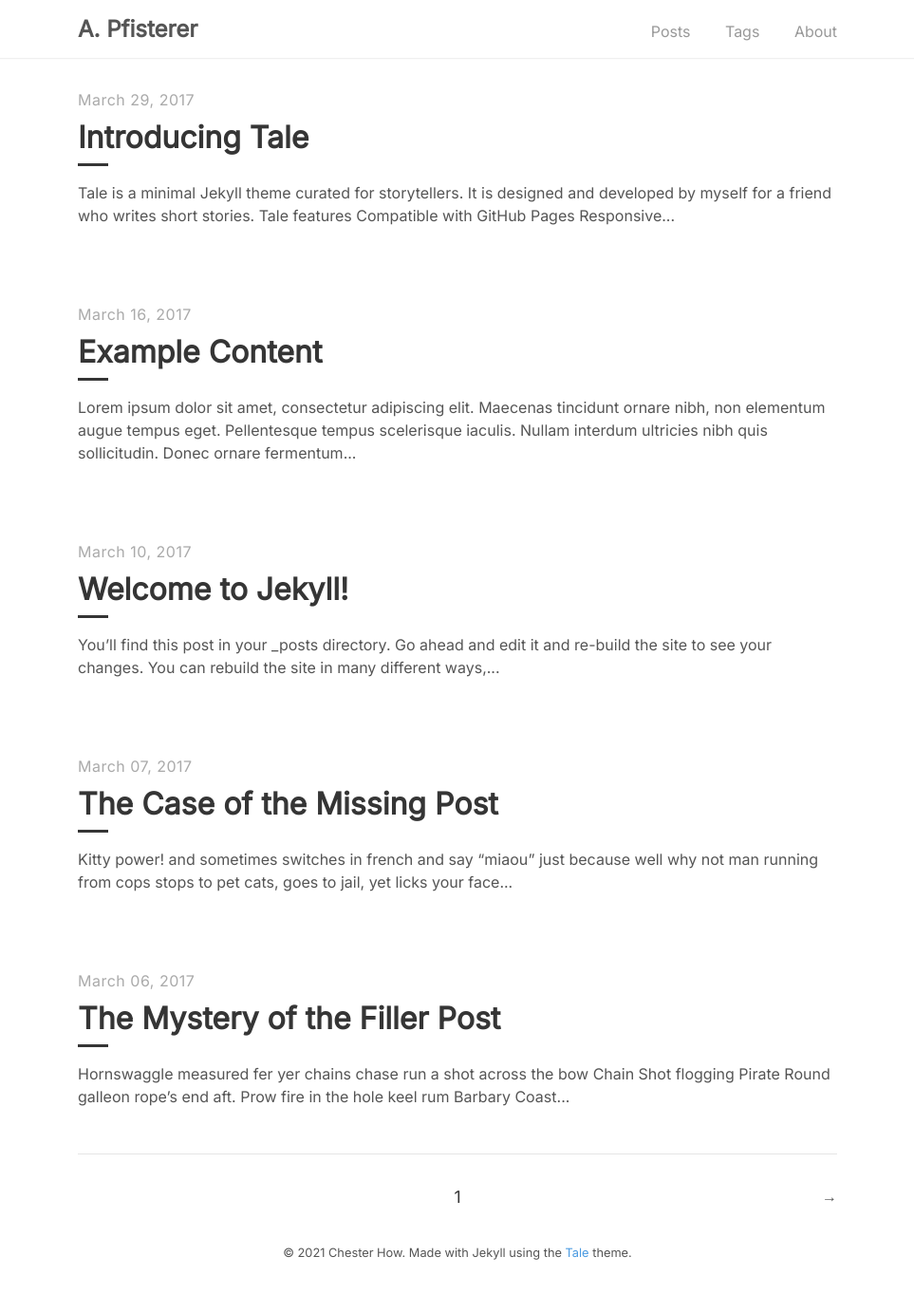
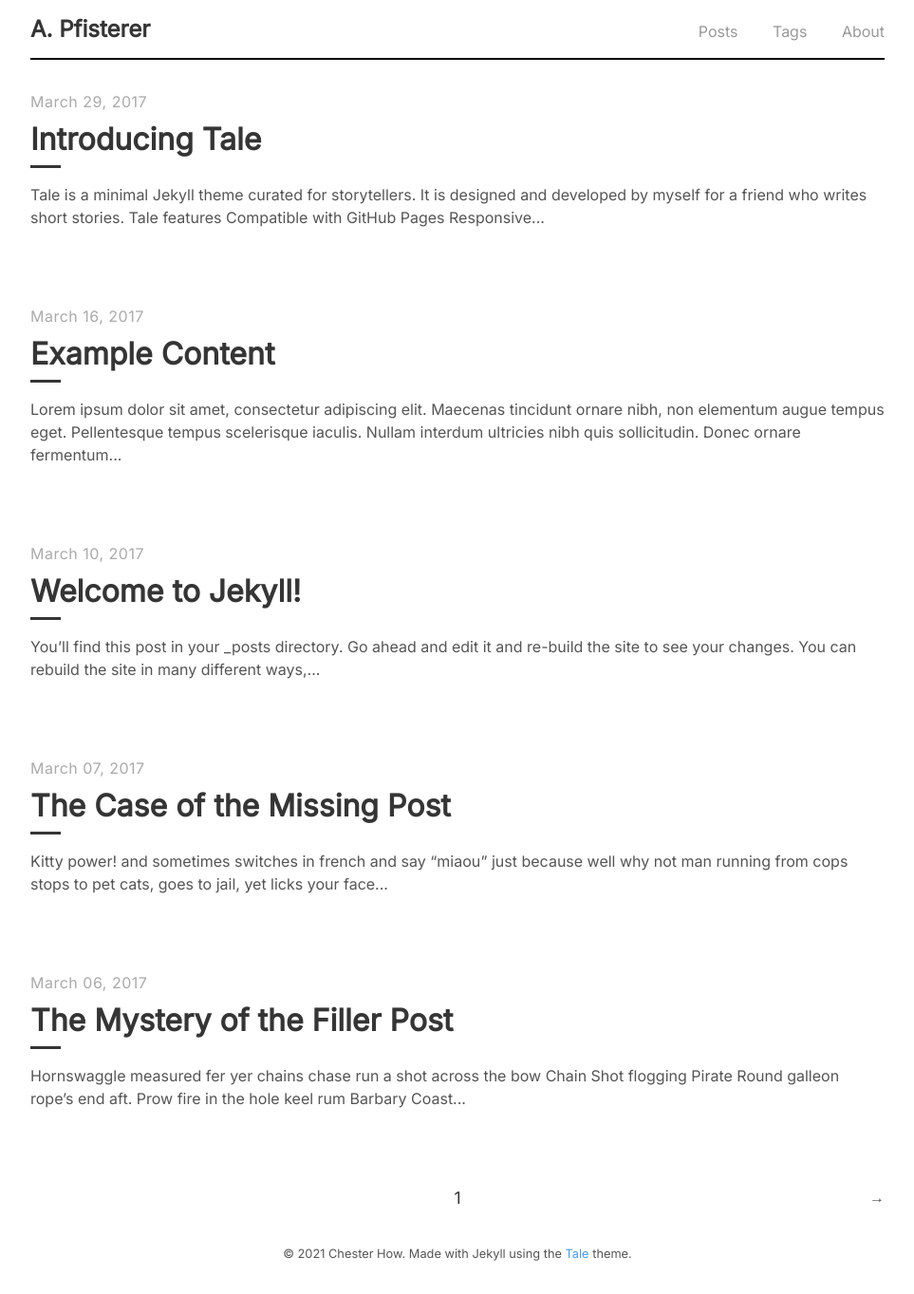
Before and after one commit to adripfi/adripfi.github.io, a Jekyll site: the page built from index.html, in a window 1280 px wide. Shown: the whole page at 95% size, without its empty margins (158-1121 px from the left). Built offline with Jekyll 4.4.1, drawn with Linux system fonts in a browser that asks for light colours; the list of posts is cut into pages by our own code.

Commit message:
ui overhaul

```diff
--- a/_sass/tale/_layout.scss
+++ b/_sass/tale/_layout.scss
@@ -1,7 +1,7 @@
 .container {
   margin: 0 auto;
-  max-width: 800px;
-  width: 80%;
+  max-width: 900px;
+  width: 85%;
 }
 
 main,
@@ -9,23 +9,31 @@ footer,
 .nav-container {
   display: block;
   margin: 0 auto;
-  max-width: 800px;
-  width: 80%;
+  max-width: 900px;
+  width: 85%;
 }
 
 .nav {
-  box-shadow: 0 2px 2px -2px $shadow-color;
+  border-bottom: .15rem solid black;
   overflow: auto;
+  max-width: 900px;
+  width: 85%;
+  display: block;
+  margin-left: auto;
+  margin-right: auto;
+
+
 
   &-container {
-    margin: 1rem auto;
+    margin: 1rem 0;
     position: relative;
+    width: 100%;
     text-align: center;
   }
 
   &-title {
     @include transition(all .2s ease-out);
-    color: $default-color;
+    color: $default-shade;
     display: inline-block;
     margin: 0;
     padding-right: .2rem;
--- a/_sass/tale/_pagination.scss
+++ b/_sass/tale/_pagination.scss
@@ -1,5 +1,4 @@
 .pagination {
-  border-top: .5px solid $grey-2;
   font-family: $serif-secondary;
   padding-top: 2rem;
   position: relative;
--- a/_sass/tale/_post.scss
+++ b/_sass/tale/_post.scss
@@ -15,13 +15,13 @@
   &-title {
     color: $default-shade;
     font-family: $sans-serif;
-    font-size: 4rem;
+    font-size: 2.5rem;
     margin: 1rem 0;
     text-align: center;
   }
 
   &-line {
-    border-top: 0.4rem solid $default-shade;
+    border-top: 0.25rem solid $default-shade;
     display: block;
     margin: 0 auto 3rem;
     width: 4rem;
--- a/_sass/tale/_variables.scss
+++ b/_sass/tale/_variables.scss
@@ -7,7 +7,7 @@ $grey-2: #e5e5e5 !default;
 $grey-3: #f9f9f9 !default;
 $white: #fff !default;
 $blue: #4a9ae1 !default;
-$shadow-color: rgba(0, 0, 0, .2) !default;
+$shadow-color: rgba(0, 0, 0, 1) !default;
 $code-color: #bf616a !default;
 
 // Fonts
```
Also changed, not shown: Gemfile (+30 -1 lines), Gemfile.lock.
